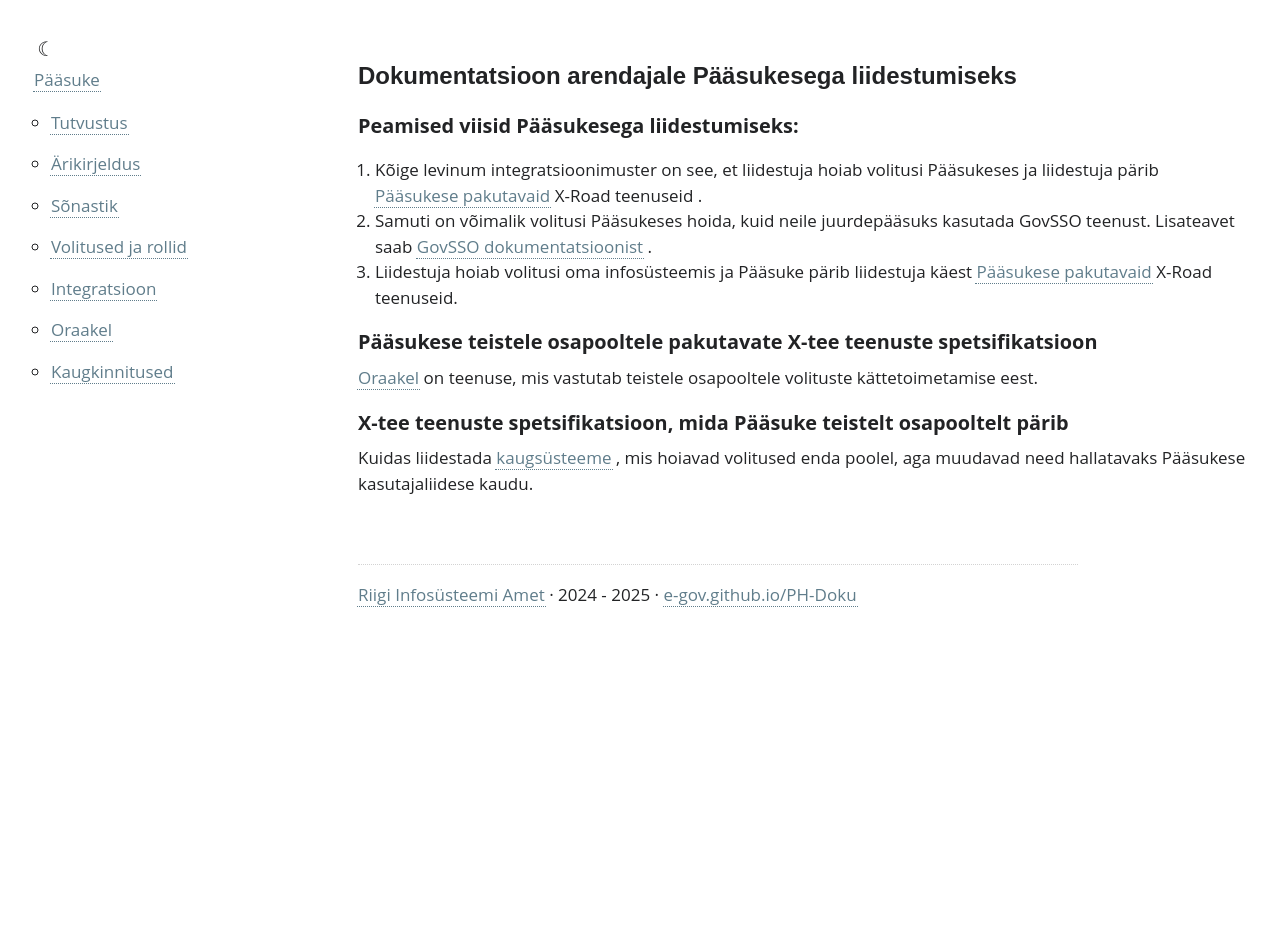
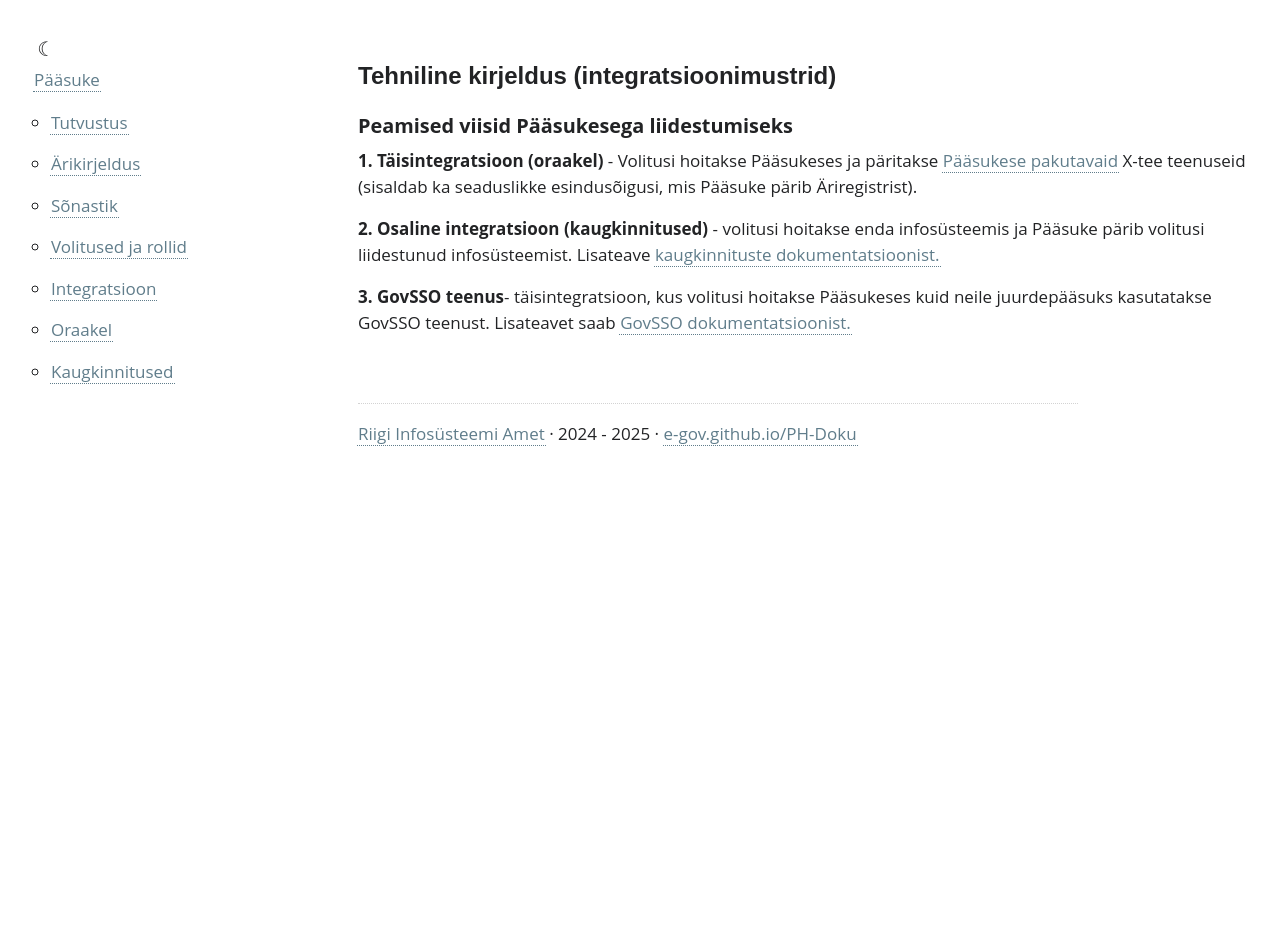
Before and after one commit to e-gov/PH-Doku, a Jekyll site: the page built from Integrating.md, in a window 1280 px wide. Built offline with Jekyll 4.4.1, drawn with Linux system fonts in a browser that asks for light colours; our own code applies the rules of GitHub Pages for plain Markdown files.

Commit message:
Update integration documentation and patterns

```diff
--- a/Integrating.md
+++ b/Integrating.md
@@ -3,19 +3,13 @@ permalink: Integrating
 ---
 
 
-# Dokumentatsioon arendajale Pääsukesega liidestumiseks
+# Tehniline kirjeldus (integratsioonimustrid)
 
-## Peamised viisid Pääsukesega liidestumiseks:
+## Peamised viisid Pääsukesega liidestumiseks
 
 
-1. Kõige levinum integratsioonimuster on see, et liidestuja hoiab volitusi Pääsukeses ja liidestuja pärib [Pääsukese pakutavaid](https://e-gov.github.io/PH-Doku/files/x-road_services_provided_by_paasuke.v1.0.0.pdf) X-Road teenuseid .
-2. Samuti on võimalik volitusi Pääsukeses hoida, kuid neile juurdepääsuks kasutada GovSSO teenust. Lisateavet saab [GovSSO dokumentatsioonist](https://e-gov.github.io/GOVSSO/Representee) .
-3. Liidestuja hoiab volitusi oma infosüsteemis ja Pääsuke pärib liidestuja käest [Pääsukese pakutavaid](https://e-gov.github.io/PH-Doku/files/x-road_services_provided_by_paasuke.v1.0.0.pdf) X-Road teenuseid.
+**1. Täisintegratsioon (oraakel)** -  Volitusi hoitakse Pääsukeses ja päritakse [Pääsukese pakutavaid](https://e-gov.github.io/PH-Doku/files/x-road_services_provided_by_paasuke.v1.0.0.pdf) X-tee teenuseid (sisaldab ka seaduslikke esindusõigusi, mis Pääsuke pärib Äriregistrist).
 
-## Pääsukese teistele osapooltele pakutavate X-tee teenuste spetsifikatsioon
+**2. Osaline integratsioon (kaugkinnitused)** - volitusi hoitakse enda infosüsteemis ja Pääsuke pärib volitusi liidestunud infosüsteemist. Lisateave [kaugkinnituste dokumentatsioonist.](https://e-gov.github.io/PH-Doku/Remote)
 
-[Oraakel](Oraakel) on teenuse, mis vastutab teistele osapooltele volituste kättetoimetamise eest.
-
-## X-tee teenuste spetsifikatsioon, mida Pääsuke teistelt osapooltelt pärib
-
-Kuidas liidestada [kaugsüsteeme](Remote) , mis hoiavad volitused enda poolel, aga muudavad need hallatavaks Pääsukese kasutajaliidese kaudu.
+**3. GovSSO teenus**- täisintegratsioon, kus volitusi hoitakse Pääsukeses kuid neile juurdepääsuks kasutatakse GovSSO teenust. Lisateavet saab [GovSSO dokumentatsioonist.](https://e-gov.github.io/GOVSSO/Representee)
```
